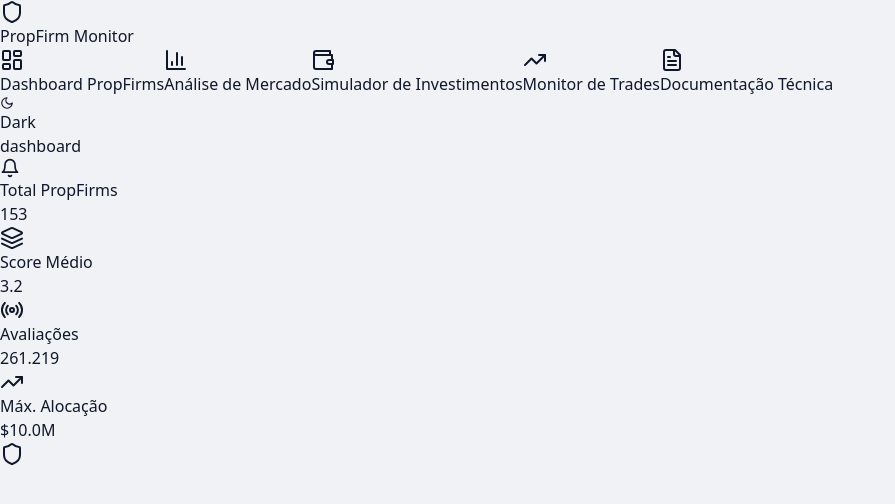
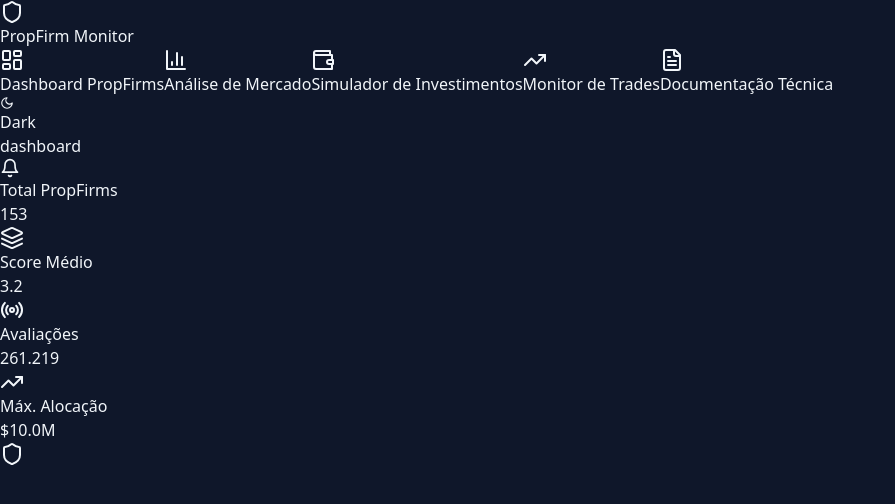
Before and after one commit to fernandohpc18-commits/ACASA-TOOLS, a React (Vite) app: page / in a window 1280 px wide. Shown: the top 504 px of the page, without its empty margins (0-895 px from the left). Built offline with nearby package versions, Linux system fonts and the light colour scheme.

Commit message:
Update index.css

```diff
--- a/src/index.css
+++ b/src/index.css
@@ -4,13 +4,15 @@
 
 @layer base {
   body {
-    @apply bg-[#F0F2F5] text-slate-900 dark:bg-[#020617] dark:text-slate-100 antialiased font-sans;
+    @apply bg-[#0F172A] text-slate-100 antialiased font-sans;
   }
 }
 
-.custom-scrollbar::-webkit-scrollbar {
-  width: 6px;
+/* Estilização dos Cards para parecerem flutuantes como na imagem */
+.glass-card {
+  @apply bg-[#1E293B] border border-slate-700/50 rounded-[24px] shadow-xl backdrop-blur-sm;
 }
-.custom-scrollbar::-webkit-scrollbar-thumb {
-  @apply bg-slate-300 dark:bg-slate-700 rounded-full;
+
+.sidebar-item-active {
+  @apply bg-blue-600 text-white shadow-[0_0_20px_rgba(37,99,235,0.4)];
 }
```
